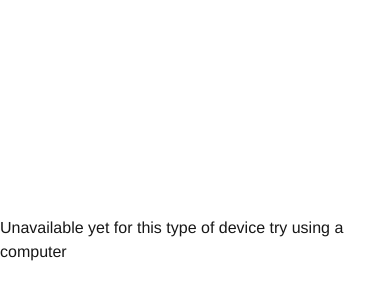
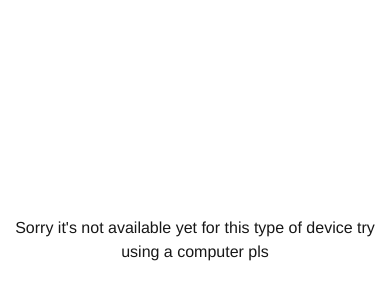
Before and after one commit to Tsiory15/Portfolio, a Next.js app: page / in a window 390 px wide. Shown: the part 182-482 px from the top of the page. Built offline with nearby package versions, Linux system fonts and the light colour scheme.

Commit message:
adjust resolution

```diff
--- a/src/app/components/menu.css
+++ b/src/app/components/menu.css
@@ -24,7 +24,8 @@ width: fit-content;
 }
 .menu_container{
   flex-direction: column;
-  justify-content: center;
+  /* justify-content: center; */
+  padding-top: 5vw;
   z-index: 11;
   height: 40vh;
   display: flex;
--- a/src/app/globals.css
+++ b/src/app/globals.css
@@ -13,7 +13,6 @@
 
 body {
   position: relative;
-  max-width: 1400px;
   margin: auto;
   background: var(--background);
   color: var(--foreground);
--- a/src/app/pages/hero.css
+++ b/src/app/pages/hero.css
@@ -289,6 +289,7 @@
     display: flex;
     align-items: center;
     justify-content: center;
+    text-align: center;
     height: 100vh;
     width: 100vw;
   }
--- a/src/app/pages/hero.jsx
+++ b/src/app/pages/hero.jsx
@@ -160,7 +160,7 @@ useGSAP(() =>{
     return (
         <div>
             <Splash/>
-            <div className="base_container">Unavailable yet for this type of device try using a computer</div>
+            <div className="base_container">Sorry it's not available yet for this type of device try using a computer pls</div>
             <div className= "main_container">
                 <Menu/>
                 <div className="hero_section">
```
